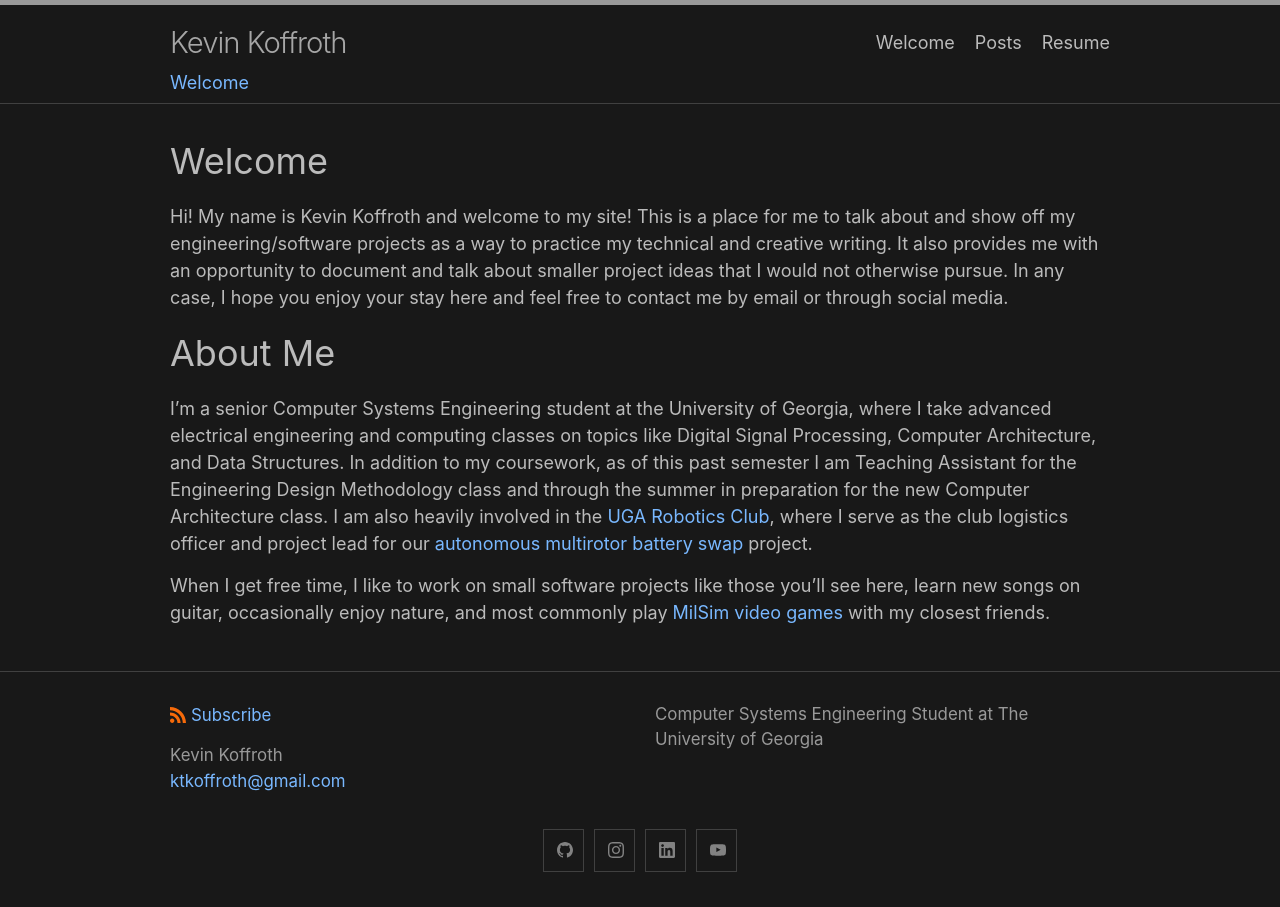
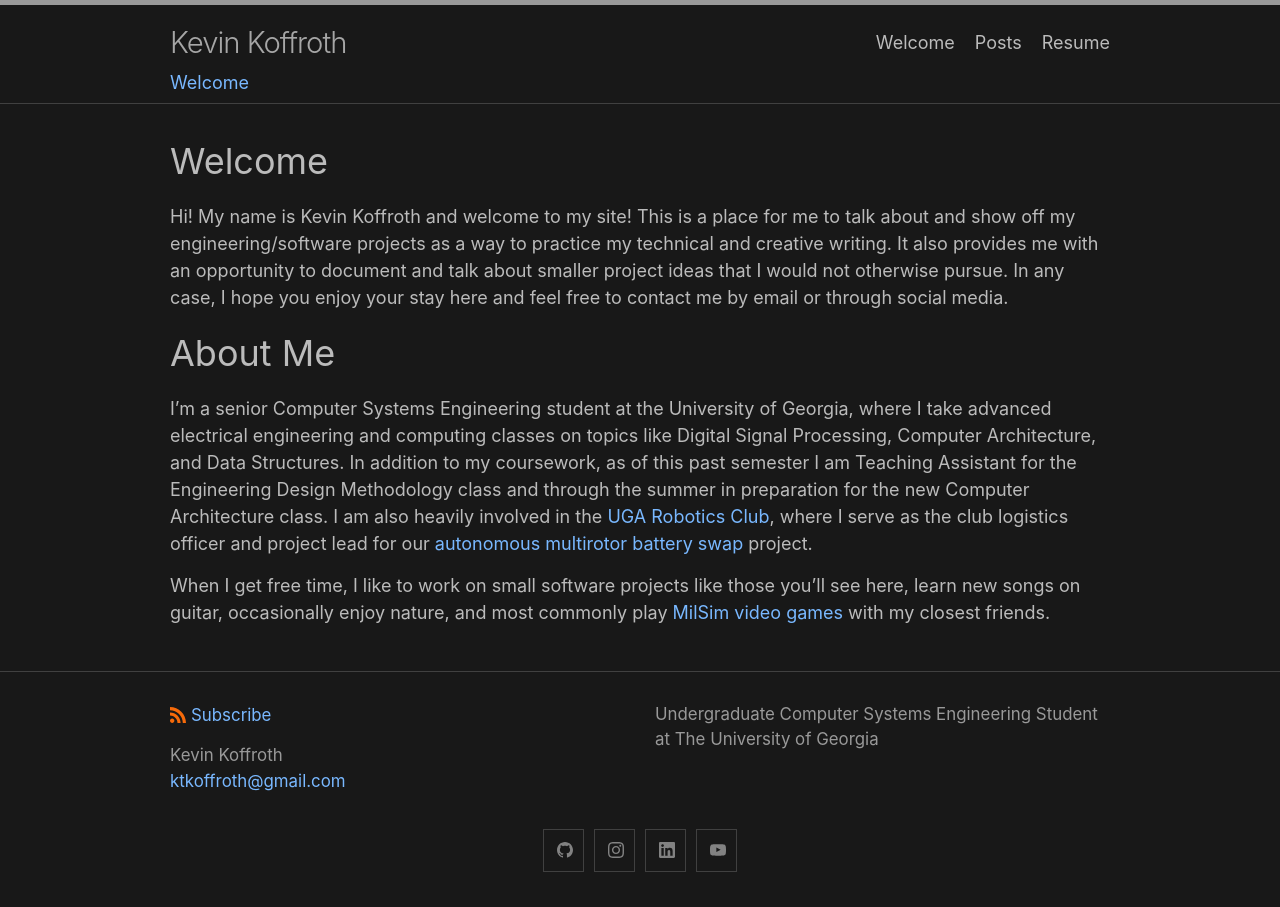
Before and after one commit to ktkoffroth/ktkoffroth.github.io, a Jekyll site: the page built from index.md, in a window 1280 px wide. Built offline with Jekyll 4.4.1, drawn with Linux system fonts in a browser that asks for light colours.

Commit message:
updated site description

```diff
--- a/_config.yml
+++ b/_config.yml
@@ -21,7 +21,7 @@ author:
 url: kevinkoffroth.com
 
 description: >- # this means to ignore newlines until "baseurl:"
-  Computer Systems Engineering Student at The University of Georgia
+  Undergraduate Computer Systems Engineering Student at The University of Georgia
 
 show_excerpts: false # set to true to show excerpts on the homepage
 page_excerpts: false
```
